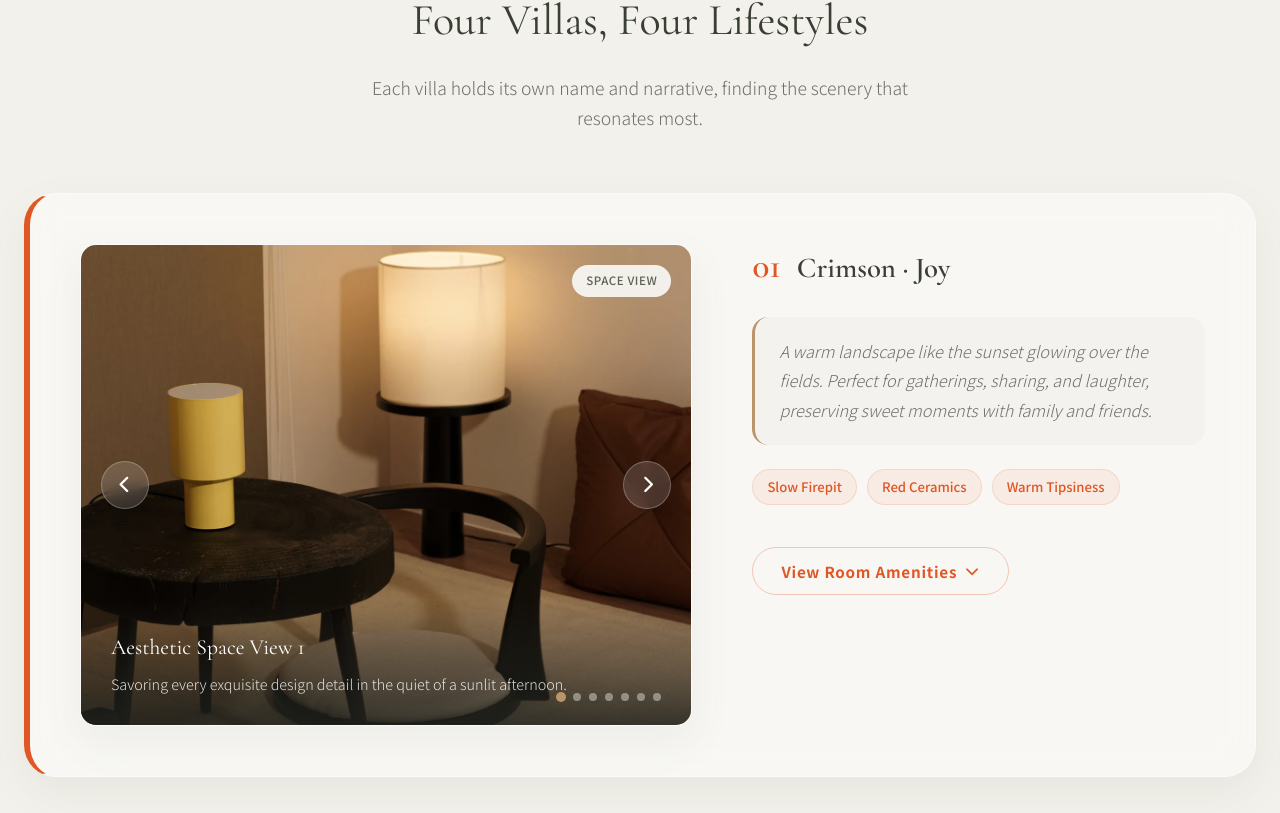
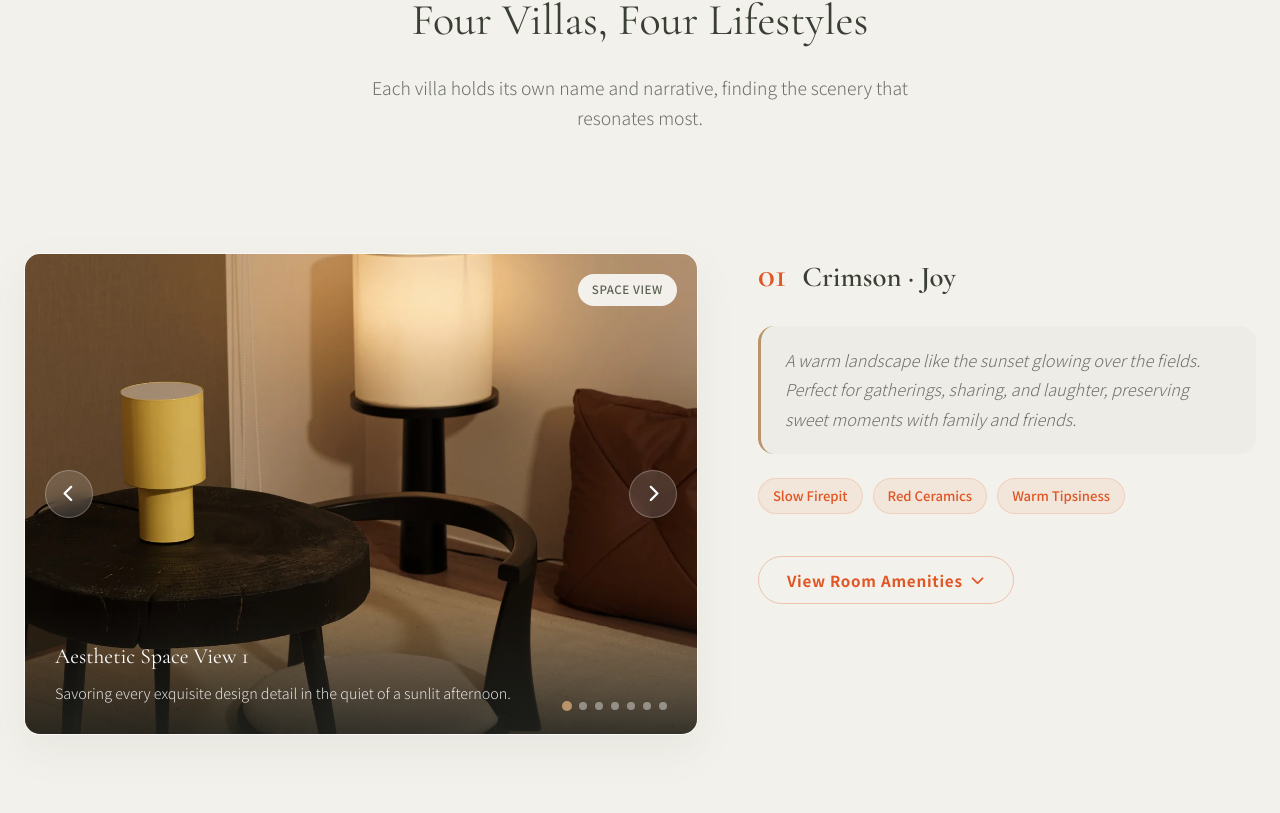
Before and after one commit to andy06andy06/yashirocho, a React (Vite) app: page / in a window 1280 px wide. Shown: the part 1949-2762 px from the top of the page. Built offline with nearby package versions, Linux system fonts and the light colour scheme; a web font is replaced by a local one.

Commit message:
fix: resolve amenities expand bug, remove room card frames, and remove hero tagline

```diff
--- a/src/App.jsx
+++ b/src/App.jsx
@@ -129,6 +129,7 @@ function VillaShowcaseBlock({ villa, photos, t, openLightbox, isEven, locale })
 
           <div className="villa-details-toggle-wrapper">
             <button
+              type="button"
               className="btn-villa-toggle"
               onClick={() => setIsExpanded(!isExpanded)}
               aria-expanded={isExpanded}
@@ -591,7 +592,6 @@ export default function App() {
             <div className="hero-content">
               <span className="hero-subtitle">{t('hero.subtitle')}</span>
               <h1 className="hero-title">{t('hero.title')}</h1>
-              <p className="hero-tagline">{t('hero.tagline')}</p>
             </div>
           </div>
 
--- a/src/index.css
+++ b/src/index.css
@@ -840,35 +840,9 @@ section {
 }
 
 .villa-block {
-    background: rgba(255, 255, 255, 0.45);
-    backdrop-filter: blur(16px);
-    -webkit-backdrop-filter: blur(16px);
-    border: 1px solid rgba(255, 255, 255, 0.5);
-    border-radius: var(--border-radius-lg);
-    padding: 50px;
-    box-shadow: var(--shadow-medium);
+    position: relative;
+    padding: 60px 0;
     transition: var(--transition-smooth);
-    position: relative;
-    overflow: hidden;
-}
-
-.villa-block:hover {
-    transform: translateY(-5px);
-    box-shadow: 0 20px 50px rgba(92, 99, 83, 0.12);
-}
-
-/* Accent borders for each element theme */
-.villa-block.theme-red {
-    border-left: 6px solid #e05624;
-}
-.villa-block.theme-shadow {
-    border-left: 6px solid #4a8aa8;
-}
-.villa-block.theme-wood {
-    border-left: 6px solid #5c6b53;
-}
-.villa-block.theme-gold {
-    border-left: 6px solid #ba956a;
 }
 
 .villa-block-grid {
@@ -985,6 +959,14 @@ section {
                 padding-top 0.5s cubic-bezier(0.16, 1, 0.3, 1),
                 margin-top 0.5s cubic-bezier(0.16, 1, 0.3, 1),
                 border-color 0.4s ease;
+}
+
+.villa-content-col .villa-amenities-block.expanded {
+    max-height: 1000px;
+    opacity: 1;
+    padding-top: 24px;
+    margin-top: 20px;
+    border-top: 1px dashed rgba(92, 99, 83, 0.15);
 }
 
 .villa-content-col .villa-column-title {
@@ -1108,7 +1090,7 @@ section {
         gap: 50px;
     }
     .villa-block {
-        padding: 30px 24px;
+        padding: 40px 0;
     }
     .villa-block-grid {
         grid-template-columns: 1fr;
```
Also changed, not shown: 5 other files (tests, documents, lock files or other folders).
